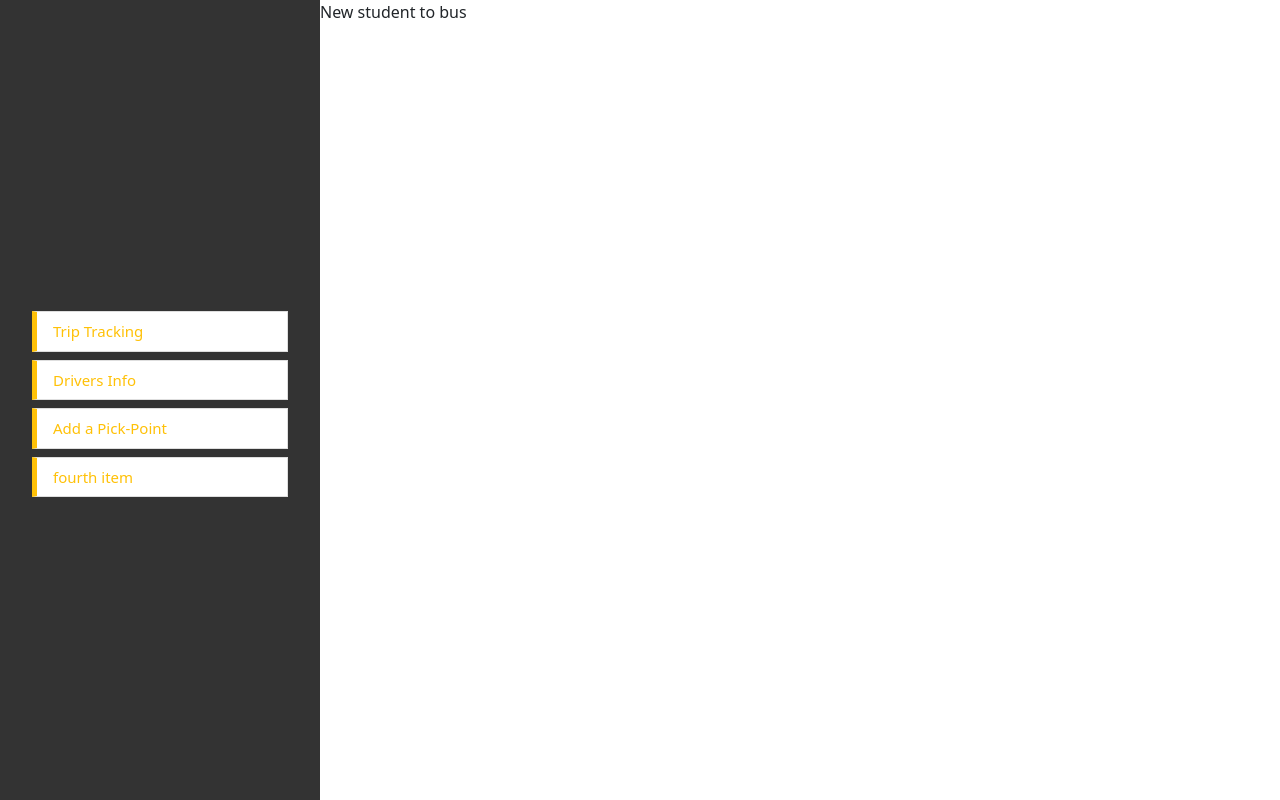
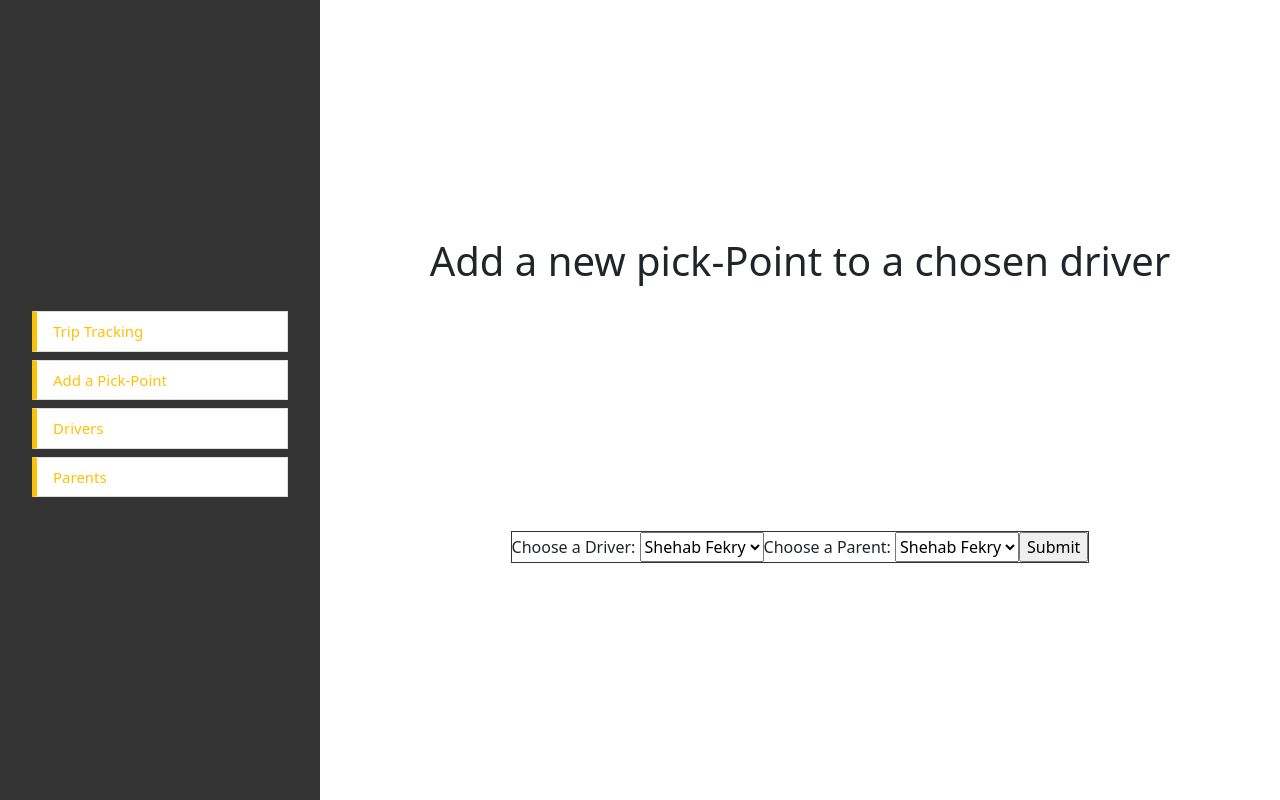
Before and after one commit to shehab-fekry/Control-Panel-EJS, a Node server app: page /dash/addPickPoint in a window 1280 px wide. Run offline with Node 20, Linux system fonts and the light colour scheme; some libraries are stand-ins or nearby versions.

Commit message:
names has been organized

```diff
--- a/Controllers/dashCTRLS.js
+++ b/Controllers/dashCTRLS.js
@@ -14,8 +14,15 @@ exports.getTracking = (req, res, next) => {
     })
 }
 
-exports.getDriversInfo = (req, res, next) => {
-    res.render('DriversInfo.ejs', {
+exports.getDrivers = (req, res, next) => {
+    res.render('Drivers.ejs', {
+        Drivers: [...data],
+        pageTitle: 'Dashboard'
+    })
+}
+
+exports.getParents = (req, res, next) => {
+    res.render('parents.ejs', {
         Drivers: [...data],
         pageTitle: 'Dashboard'
     })
--- a/Public/css/index.css
+++ b/Public/css/index.css
@@ -45,13 +45,30 @@ a{
     width: 75%;
 }
 
-.tracking{
+.tracking-wrapper{
   width: 100%;
   height: 100%;
   display: flex;
   flex-flow: column;
   align-items: center;
   justify-content: space-evenly;
+}
+
+.pickPoint-wrapper{
+  width: 100%;
+  height: 100%;
+  display: flex;
+  flex-flow: column;
+  align-items: center;
+  justify-content: space-evenly;
+}
+
+.pickPoint-wrapper form{
+  border: 1px solid #333;
+  display: flex;
+  flex-flow: row;
+  align-items: center;
+  justify-content: center;
 }
 
 /* ------------------------------- Map divs and styling -------------------------------- */
--- a/Public/js/index.js
+++ b/Public/js/index.js
@@ -11,7 +11,6 @@ const initPreview = (wayPoints) => {
 
     // getting the authorization for mapBox
     mapboxgl.accessToken = 'pk.eyJ1Ijoic2hlaGFiLWZla3J5IiwiYSI6ImNrejhva3M4czFmMW0ybnVzbDd3eXE5YmYifQ.bHRGTKh_1pdTl1RmsGmLSw';
-
 
     // converting (wayPoints) to JSON format and specifying [start] & [end] points
     const waypts = JSON.parse(wayPoints)
--- a/Routes/dashRoutes.js
+++ b/Routes/dashRoutes.js
@@ -7,7 +7,9 @@ routes.get('/', dashControllers.getdash)
 
 routes.get('/tracking', dashControllers.getTracking)
 
-routes.get('/driversInfo', dashControllers.getDriversInfo)
+routes.get('/drivers', dashControllers.getDrivers)
+
+routes.get('/parents', dashControllers.getParents)
 
 routes.get('/addPickPoint', dashControllers.getAddPickPoint)
 
--- /dev/null
+++ b/Views/Parents.ejs
@@ -0,0 +1 @@
+<%- contentFor('body') %>
--- a/Views/addPickPoint.ejs
+++ b/Views/addPickPoint.ejs
@@ -1,3 +1,26 @@
-<div>
-    New student to bus
+<%- contentFor('body') %>
+
+<div class="pickPoint-wrapper">
+    <h1>Add a new pick-Point to a chosen driver</h1>
+    <form action="/dash/addPickPoint" method="POST">
+
+        <div class="pickPoint-drivers-list">
+            <label for="drivers">Choose a Driver:</label>
+            <select style="height: 30px" name="driverID" id="drivers">
+                <% Drivers.forEach(driver => { %>
+                    <option value="<%= driver.id %>"><%= driver.driver %></option>
+                <% }) %>
+            </select>
+        </div>
+
+        <div class="pickPoint-drivers-list">
+            <label for="drivers">Choose a Parent:</label>
+            <select style="height: 30px" name="driverID" id="drivers">
+                <% Drivers.forEach(driver => { %>
+                    <option value="<%= driver.id %>"><%= driver.driver %></option>
+                <% }) %>
+            </select>
+        </div>
+        <input class="pickPoint-submit" type="Submit">
+    </form>
 </div>
--- a/Views/layout.ejs
+++ b/Views/layout.ejs
@@ -19,9 +19,9 @@
     <div class="sideBar">
         <ul class="list-group">
             <a href="/dash/tracking"><li class="list-group-item mt-2">Trip Tracking</li></a>
-            <a href="/dash/driversInfo"><li class="list-group-item mt-2">Drivers Info</li></a>
             <a href="/dash/addPickPoint"><li class="list-group-item mt-2">Add a Pick-Point</li></a>
-            <a href=""><li class="list-group-item mt-2">fourth item</li></a>
+            <a href="/dash/drivers"><li class="list-group-item mt-2">Drivers</li></a>
+            <a href="/dash/parents"><li class="list-group-item mt-2">Parents</li></a>
         </ul>
     </div>
 
--- /dev/null
+++ b/Views/register.ejs
@@ -0,0 +1 @@
+<%- contentFor('body') %>
--- a/Views/tracking.ejs
+++ b/Views/tracking.ejs
@@ -1,6 +1,6 @@
 <%- contentFor('body') %>
 
-<div class="tracking">
+<div class="tracking-wrapper">
     <div id="map" class="map">
         <img class="map-img" src="../Public/assets/map-color.png"/>
     </div>
```
Also changed, not shown: Views/Drivers.ejs (renamed from Views/DriversInfo.ejs).
